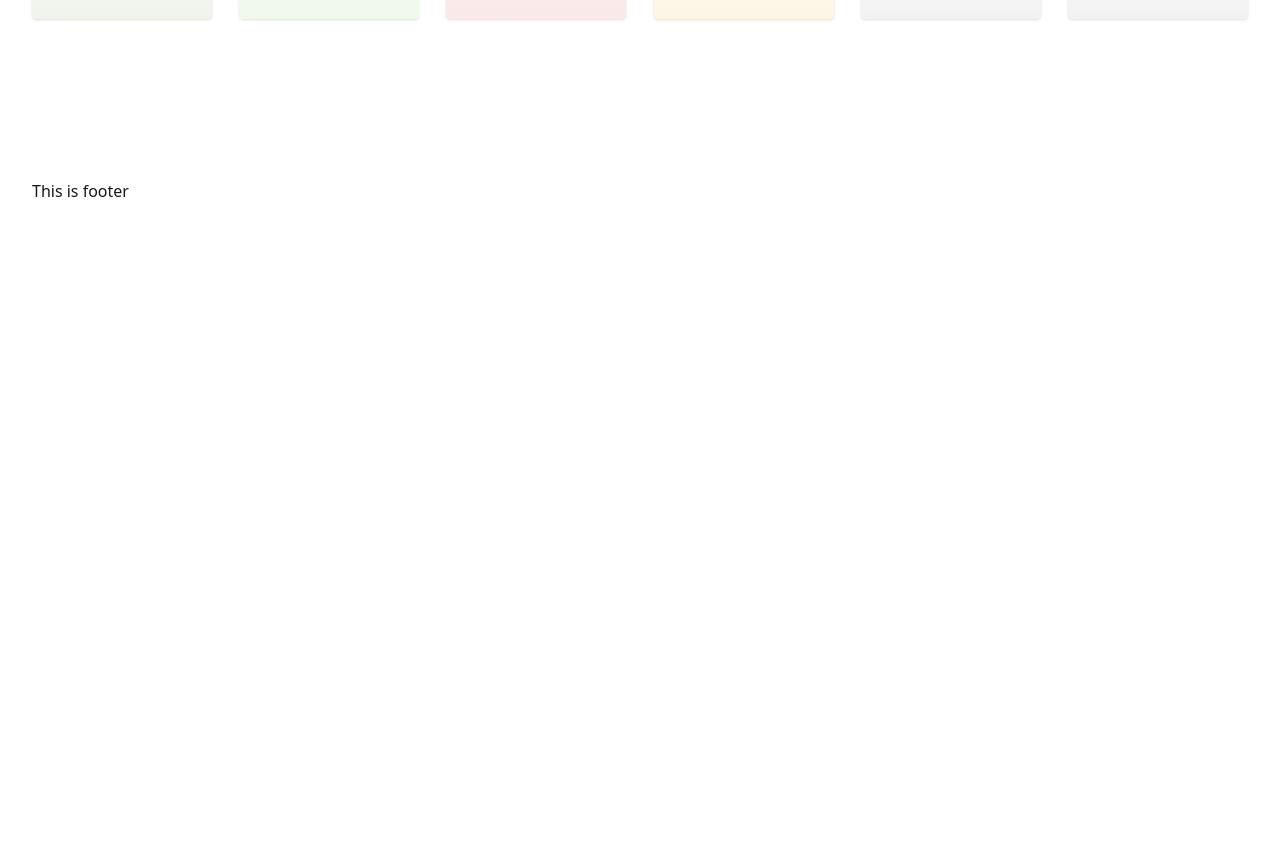
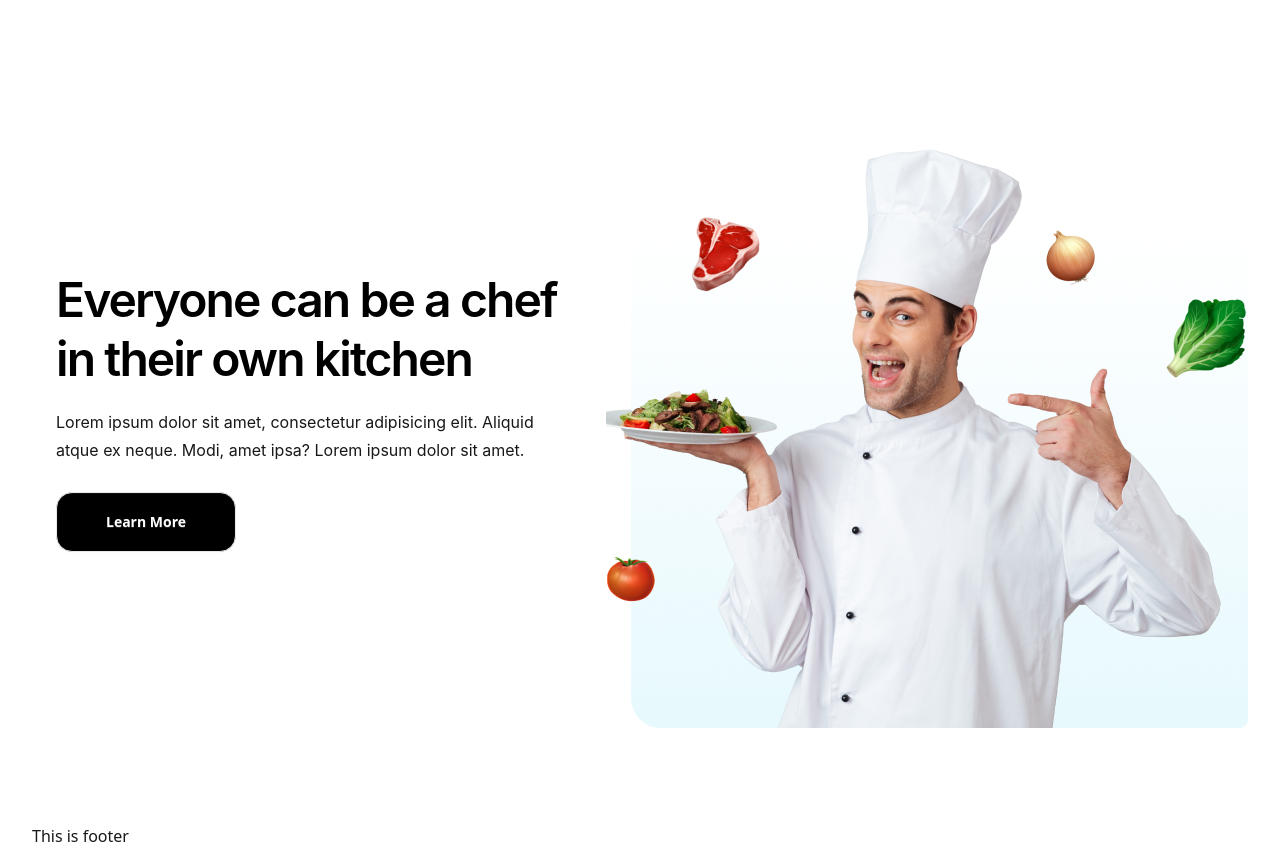
Before and after one commit to khadiza21/foodieLandBk, a React (Vite) app: page / in a window 1280 px wide. Shown: the part 800-1648 px from the top of the page. Before the commit the page ends 1003 px from the top, so only its background shows below. Built offline with nearby package versions, Linux system fonts and the light colour scheme.

Commit message:
about the kitchen section initialize

```diff
--- /dev/null
+++ b/src/components/categories/AboutKitchen/AboutKitchen.css
@@ -0,0 +1,59 @@
+.aboutKitchen {
+  height: 597px;
+  top: 3234px;
+  left: 80px;
+}
+.aboutKitchen .aboutKitchenLeft {
+
+  width: 526px;
+  height: 356px;
+  top: 3403px;
+  left: 80px;
+  gap: 0px;
+  border-radius: 16px 0px 0px 0px;
+  opacity: 0px;
+}
+.aboutKitchenLeft h3 {
+  width: 526px;
+  height: 116px;
+  font-family: Inter;
+  font-size: 48px;
+  font-weight: 600;
+  line-height: 58.09px;
+  letter-spacing: -0.04em;
+  text-align: left;
+  text-underline-position: from-font;
+  text-decoration-skip-ink: none;
+  color: #000000;
+}
+.aboutKitchenLeft p {
+  width: 508px;
+  height: 84px;
+  top: 3543px;
+  left: 80px;
+  font-family: Inter;
+  font-size: 16px;
+  font-weight: 400;
+  line-height: 28px;
+  text-align: left;
+  text-underline-position: from-font;
+  text-decoration-skip-ink: none;
+}
+.aboutKitchenLeft button {
+  width: 180px;
+  height: 60px;
+  top: 3699px;
+  left: 80px;
+  border-radius: 16px;
+  background-color: var(--neutral);
+  color: var(--base-100);
+}
+.aboutKitchenRight img{
+    width: 660px;
+height: 597px;
+top: 3234px;
+left: 650px;
+gap: 0px;
+opacity: 0px;
+
+}
--- /dev/null
+++ b/src/components/categories/AboutKitchen/AboutKitchen.jsx
@@ -0,0 +1,27 @@
+import aboutKitchen from '../../../assets/images/Group 880.png';
+import './AboutKitchen.css'
+const AboutKitchen = () => {
+    return (
+        <div className='mb-24 aboutKitchen'>
+            <div className="card lg:card-side    ">
+                 <div className="card-body flex justify-center">
+                    <div className='aboutKitchenLeft  '>
+                    <h3 className="card-title my-5">Everyone can be a chef in their own kitchen</h3>
+                    <p>Lorem ipsum dolor sit amet, consectetur adipisicing elit. Aliquid atque ex neque. Modi, amet ipsa? Lorem ipsum dolor sit amet.</p>
+                    <div className="card-actions justify-start">
+                        <button className="btn">Learn More</button>
+                    </div>
+                    </div>
+                </div>
+                <figure className='aboutKitchenRight'>
+                    <img
+                        src={aboutKitchen}
+                        alt="about Own Kitchen" />
+                </figure>
+
+            </div>
+        </div>
+    );
+};
+
+export default AboutKitchen;
--- a/src/components/categories/Categories.jsx
+++ b/src/components/categories/Categories.jsx
@@ -47,7 +47,7 @@ const Categories = () => {
     return (
         <>
 
-            <section className='categories mb-30'>
+            <section className='categories mb-24'>
                 <header className='w-full flex justify-between items-center categoriesHeader'><h3>Categories</h3> <button className="btn">View All Categories</button></header>
 
 
--- a/src/pages/Home/Banner/Banner.jsx
+++ b/src/pages/Home/Banner/Banner.jsx
@@ -51,7 +51,7 @@ const Banner = () => {
 
     return (
         <>
-            <div className="w-full mb-30">
+            <div className="w-full mb-24">
                 <Slider {...settings}>
                     {slides.map((slide) => (
                         <div key={slide.id} className="p-4">
--- a/src/pages/Home/Home.jsx
+++ b/src/pages/Home/Home.jsx
@@ -1,3 +1,4 @@
+import AboutKitchen from "../../components/categories/AboutKitchen/AboutKitchen";
 import Categories from "../../components/categories/Categories";
 import Banner from "./Banner/Banner";
 
@@ -6,6 +7,7 @@ const Home = () => {
         <>
        <Banner></Banner>
        <Categories></Categories>
+       <AboutKitchen />
         </>
     );
 };
```
Also changed, not shown: src/assets/images/Group 880.png (added).
